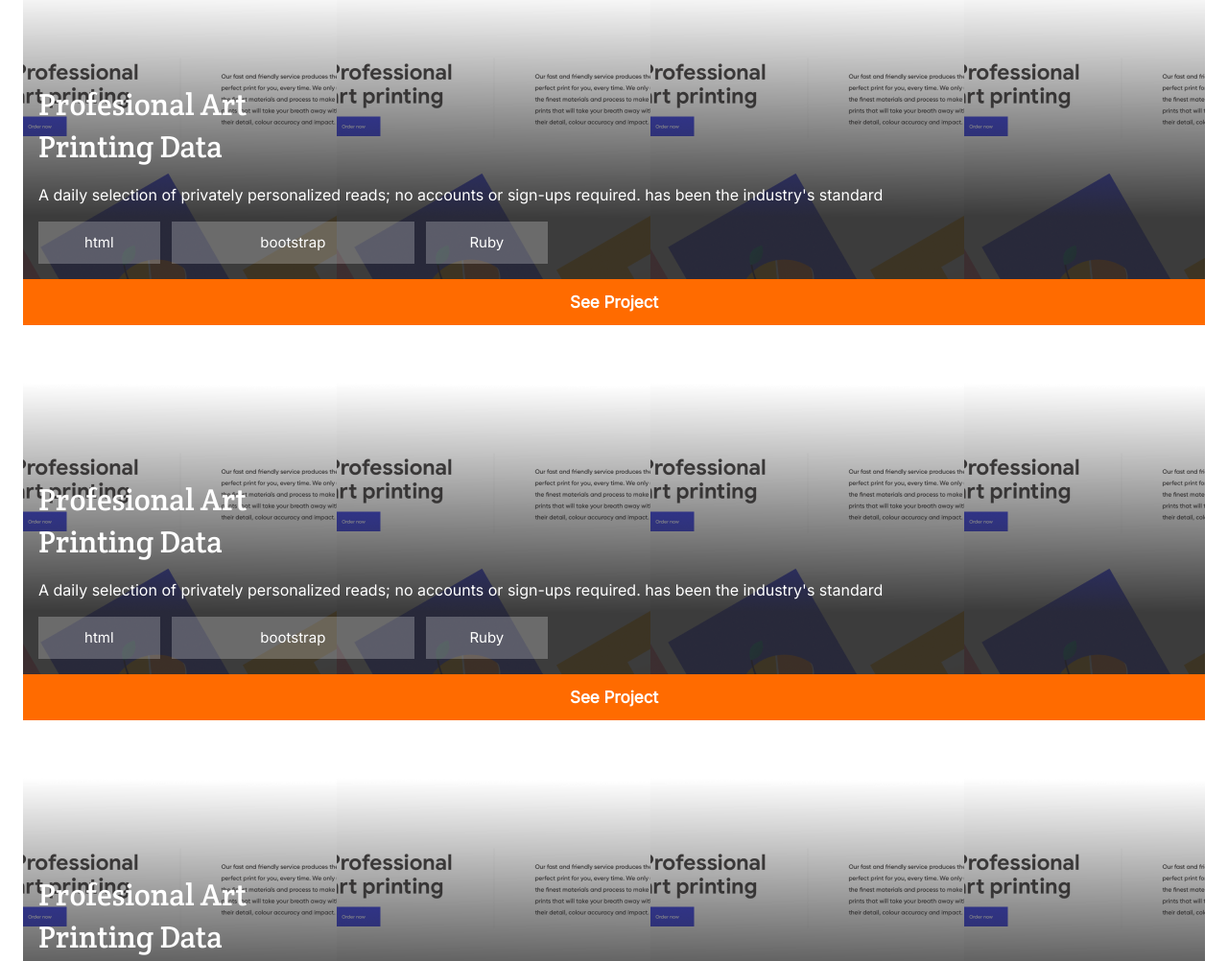
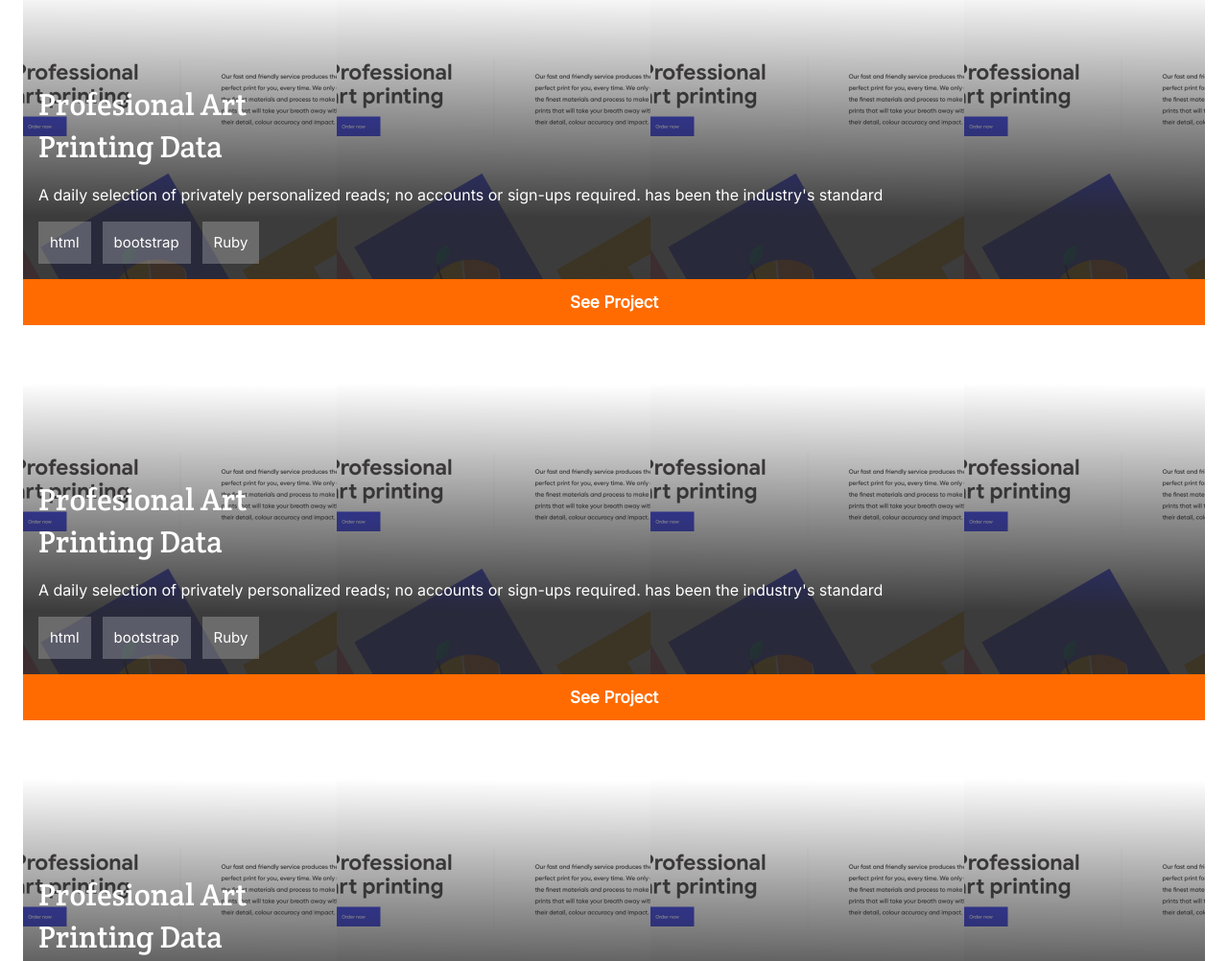
Before and after one commit to Ney2/Portfolio, a website: page index.html in a window 1280 px wide. Shown: the part 2057-3059 px from the top of the page at 96% size. Drawn offline with Linux system fonts and the light colour scheme.

Commit message:
update css file

```diff
--- a/css/styles.css
+++ b/css/styles.css
@@ -242,9 +242,9 @@
 
 .programming-languages-1 {
   list-style: none;
-  display: grid;
+  /*display: grid;
   grid-template-columns: repeat(3, 1fr 2fr);
-  grid-gap: 12px;
+  grid-gap: 12px;*/
   margin: 16px;
 }
 
@@ -260,6 +260,8 @@
   line-height: 20px;
   color: #fff;
   margin-right: 12px;*/
+  float: left;
+  margin-right: 12px;
   background: rgba(255, 255, 255, 0.24);
   padding: 12px;
   text-align: center;
```
